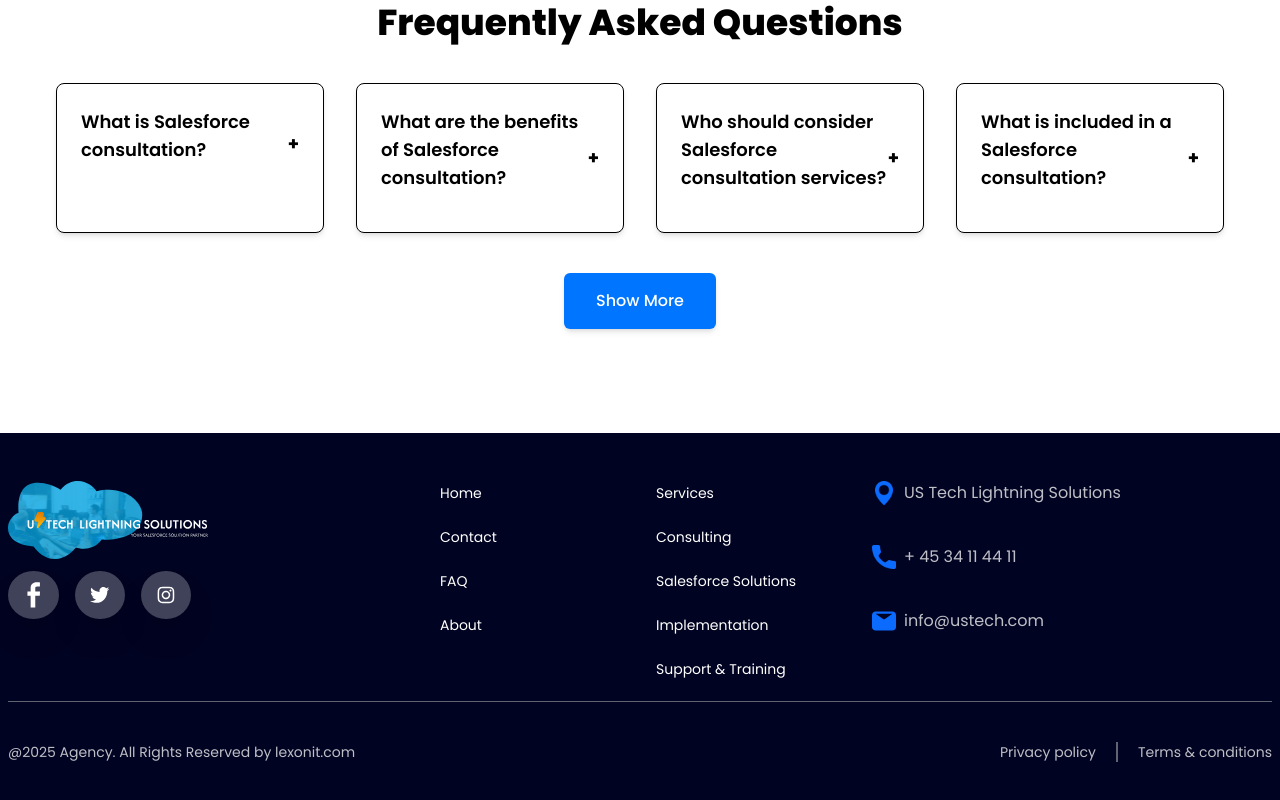
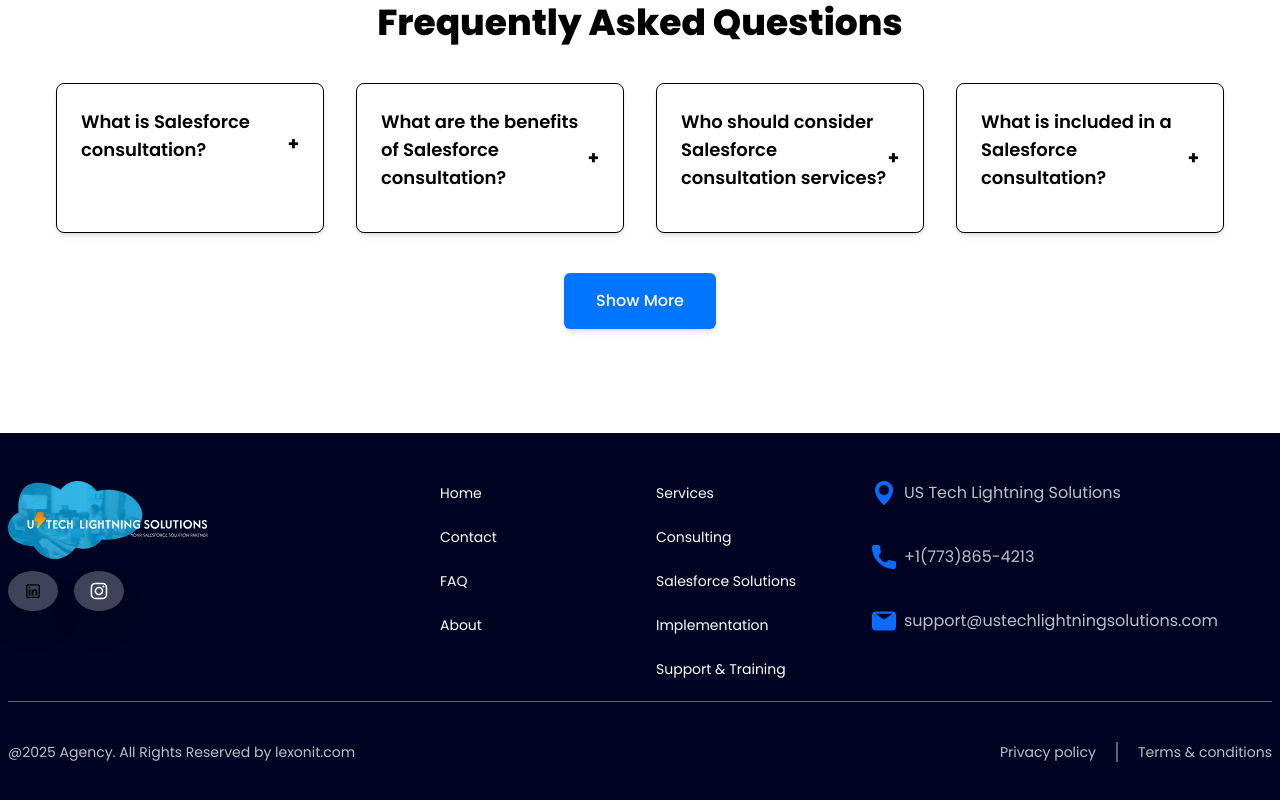
Before and after one commit to lexonit/UsTech, a Next.js app: page / in a window 1280 px wide. Shown: the part 5916-6716 px from the top of the page. Built offline with nearby package versions, Linux system fonts and the light colour scheme.

Commit message:
updated changes

```diff
--- a/app/components/Footer/Footer.tsx
+++ b/app/components/Footer/Footer.tsx
@@ -40,11 +40,8 @@
                     <Image src={'/assets/logo/UsTechLogo2.svg'} alt="logo" width={200} height={80} />
 
                         <div className='flex gap-4 mt-3'>
-                            <Link href="https://facebook.com" className='footer-fb-icons'>
-                                <Image src={'/assets/footer/facebook.svg'} alt="facebook" width={15} height={20} />
-                            </Link>
-                            <Link href="https://twitter.com" className='footer-icons'>
-                                <Image src={'/assets/footer/twitter.svg'} alt="twitter" width={20} height={20} />
+                            <Link href="https://www.linkedin.com/company/68655987/" className='footer-icons'>
+                                <Image src={'/assets/footer/linkedin.svg'} alt="twitter" width={20} height={20} />
                             </Link>
                             <Link href="https://instagram.com" className='footer-icons'>
                                 <Image src={'/assets/footer/instagram.svg'} alt="instagram" width={20} height={20} />
@@ -88,11 +85,11 @@
                         </div>
                         <div className="flex gap-2 mt-10">
                             <Image src={'/assets/footer/telephone.svg'} alt="telephone-icon" width={24} height={24} />
-                            <h5 className="text-base font-normal text-offwhite">+ 45 34 11 44 11</h5>
+                            <h5 className="text-base font-normal text-offwhite">+1(773)865-4213 </h5>
                         </div>
                         <div className="flex gap-2 mt-10">
                             <Image src={'/assets/footer/email.svg'} alt="email-icon" width={24} height={24} />
-                            <h5 className="text-base font-normal text-offwhite">info@ustech.com</h5>
+                            <h5 className="text-base font-normal text-offwhite">support@ustechlightningsolutions.com</h5>
                         </div>
                     </div>
 
--- a/app/layout.tsx
+++ b/app/layout.tsx
@@ -4,7 +4,7 @@
 
 
 export const metadata = {
-  title: 'US Tech',
+  title: 'US Tech Lighting Solutions',
   description: 'Salesforce Partnership',
 }
 
```
Also changed, not shown: public/assets/footer/linkedin.svg (added).
